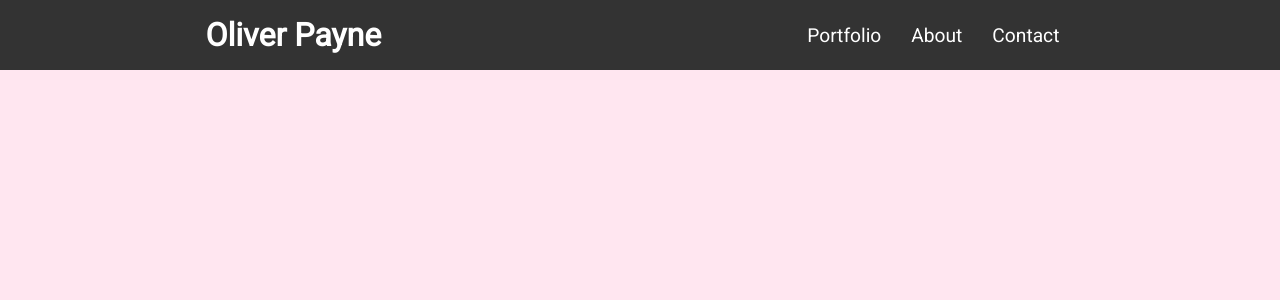
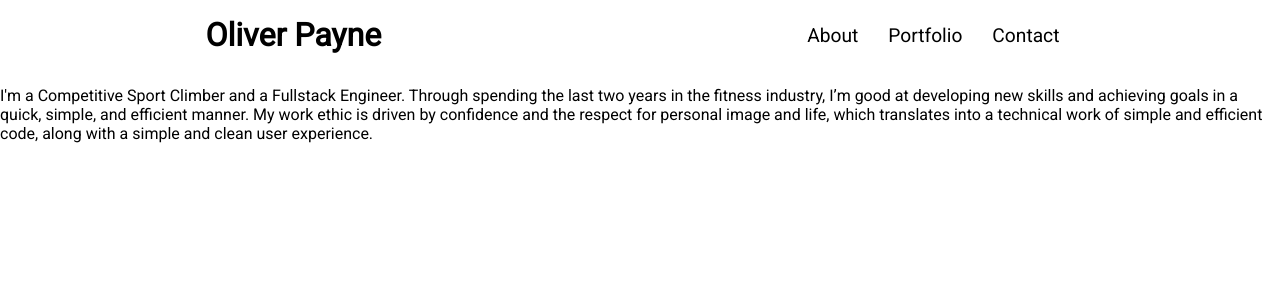
Before and after one commit to olliepayne/ollie-portfolio, a React (Create React App) app: page /about in a window 1280 px wide. Shown: the top 300 px of the page. Built offline with nearby package versions, Linux system fonts and the light colour scheme.

Commit message:
begin implementing landing slideshow

```diff
--- a/src/components/Navbar/Navbar.css
+++ b/src/components/Navbar/Navbar.css
@@ -1,13 +1,15 @@
+* {
+ color: black;
+}
+
 nav {
  display: flex;
  justify-content: space-around;
  align-items: center;
- background-color: #333;
  height: 70px;
 }
 
 h1 > a {
- color: white;
  font-size: 2rem;
  margin: 0;
  text-decoration: none;
@@ -26,7 +28,6 @@ h1 > a:hover {
 
 .nav-links li > a {
  text-decoration: none;
- color: white;
  font-size: 1.2em;
  margin: 0 15px;
 }
--- a/src/components/Navbar/Navbar.jsx
+++ b/src/components/Navbar/Navbar.jsx
@@ -5,8 +5,8 @@ const Navbar = () => {
   <nav>
    <h1><a href="/">Oliver Payne</a></h1>
    <ul className="nav-links">
+    <li><a href="/about">About</a></li>
     <li><a href="/portfolio">Portfolio</a></li>
-    <li><a href="/about">About</a></li>
     <li><a href="/contact">Contact</a></li>
    </ul>
   </nav>
--- /dev/null
+++ b/src/components/Slideshow/Slideshow.jsx
@@ -0,0 +1,21 @@
+const imageURLS = [
+ 'https://i.imgur.com/AhxonCB.jpg'
+]
+
+const Slide = (props) => {
+ return (
+  <img src={props.url}></img>
+ )
+}
+
+const Slideshow = () => {
+ return (
+  <div>
+   {imageURLS.map((url, index) => (
+    <Slide key={index} url={url} />
+   ))}
+  </div>
+ )
+}
+
+export default Slideshow
--- /dev/null
+++ b/src/pages/About/About.jsx
@@ -0,0 +1,13 @@
+const About = () => {
+ return (
+  <div>
+   <p>
+    I'm a Competitive Sport Climber and a Fullstack Engineer.
+    Through spending the last two years in the fitness industry, I’m good at developing new skills and achieving goals in a quick, simple, and efficient manner.
+    My work ethic is driven by confidence and the respect for personal image and life, which translates into a technical work of simple and efficient code, along with a simple and clean user experience.
+   </p>
+  </div>
+ )
+}
+
+export default About
--- a/src/pages/App/App.css
+++ b/src/pages/App/App.css
@@ -2,5 +2,5 @@
 
 body {
  font-family: 'Roboto', sans-serif;
- background-color: #ffe6f0;
+ /* background-color: #ffe6f0; */
 }
--- a/src/pages/App/App.js
+++ b/src/pages/App/App.js
@@ -1,15 +1,27 @@
+import { Route } from 'react-router-dom'
 import './App.css';
+import Navbar from '../../components/Navbar/Navbar'
 import Landing from '../Landing/Landing'
-import Navbar from '../../components/Navbar/Navbar'
-import { Route } from 'react-router-dom'
+import About from '../About/About'
+import Portfolio from '../Portfolio/Portfolio'
+import Contact from '../Contact/Contact'
 
 function App() {
  return (
   <div className="App">
+   <Navbar />
    <Route exact path="/">
     <Landing />
    </Route>
-   <Navbar />
+   <Route exact path="/about">
+    <About />
+   </Route>
+   <Route exact path="/portfolio">
+    <Portfolio />
+   </Route>
+   <Route exact path="/contact">
+    <Contact />
+   </Route>
   </div>
  );
 }
--- /dev/null
+++ b/src/pages/Contact/Contact.jsx
@@ -0,0 +1,9 @@
+const Contact = () => {
+ return (
+  <div>
+
+  </div>
+ )
+}
+
+export default Contact
--- a/src/pages/Landing/Landing.jsx
+++ b/src/pages/Landing/Landing.jsx
@@ -1,7 +1,10 @@
+import Slideshow from '../../components/Slideshow/Slideshow'
+
 const Landing = () => {
  return (
   <div>
-
+   <h2>Me</h2>
+   <Slideshow />
   </div>
  )
 }
--- /dev/null
+++ b/src/pages/Portfolio/Portfolio.jsx
@@ -0,0 +1,9 @@
+const Portfolio = () => {
+ return (
+  <div>
+
+  </div>
+ )
+}
+
+export default Portfolio
```
Also changed, not shown: 1 other file (tests, documents, lock files or other folders).
